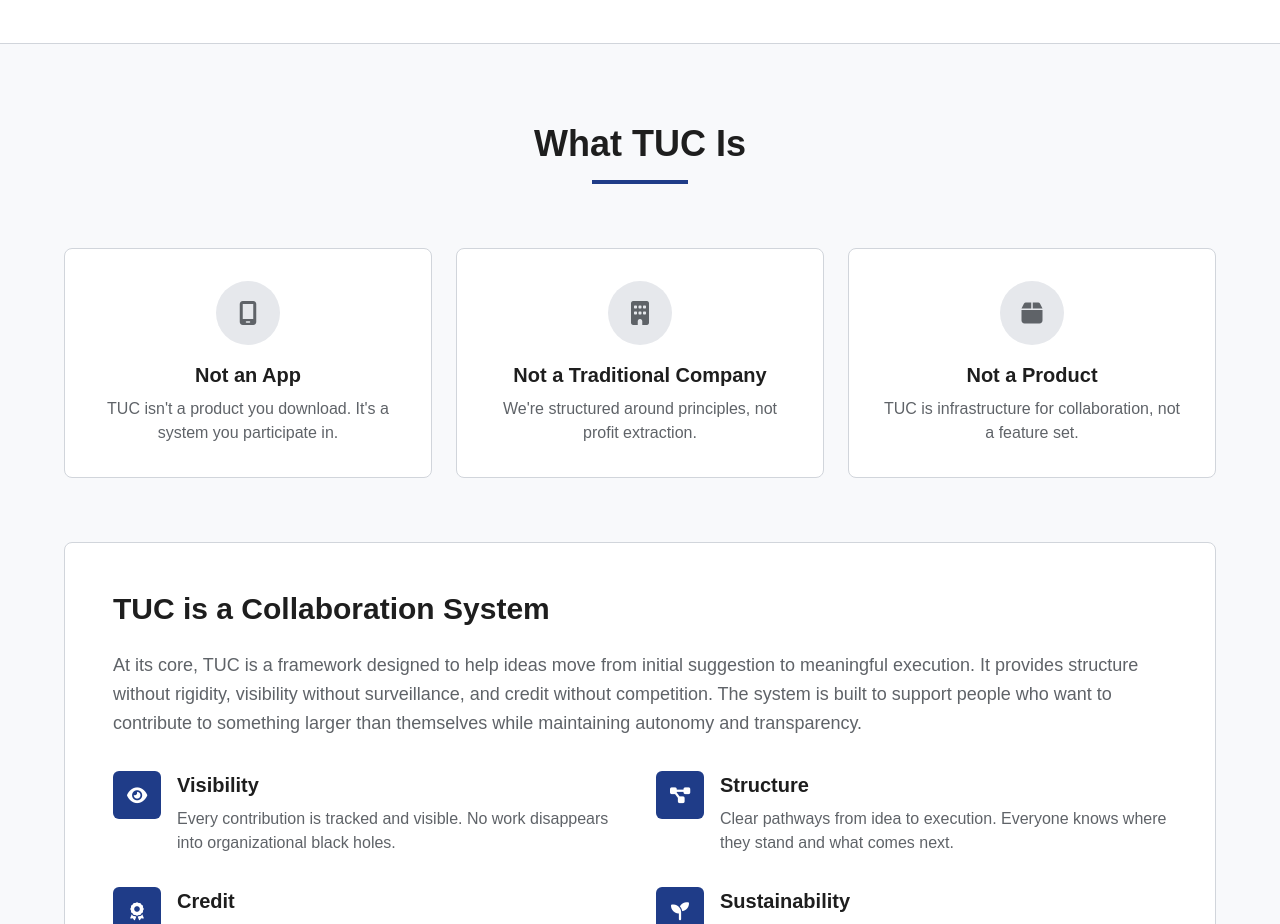
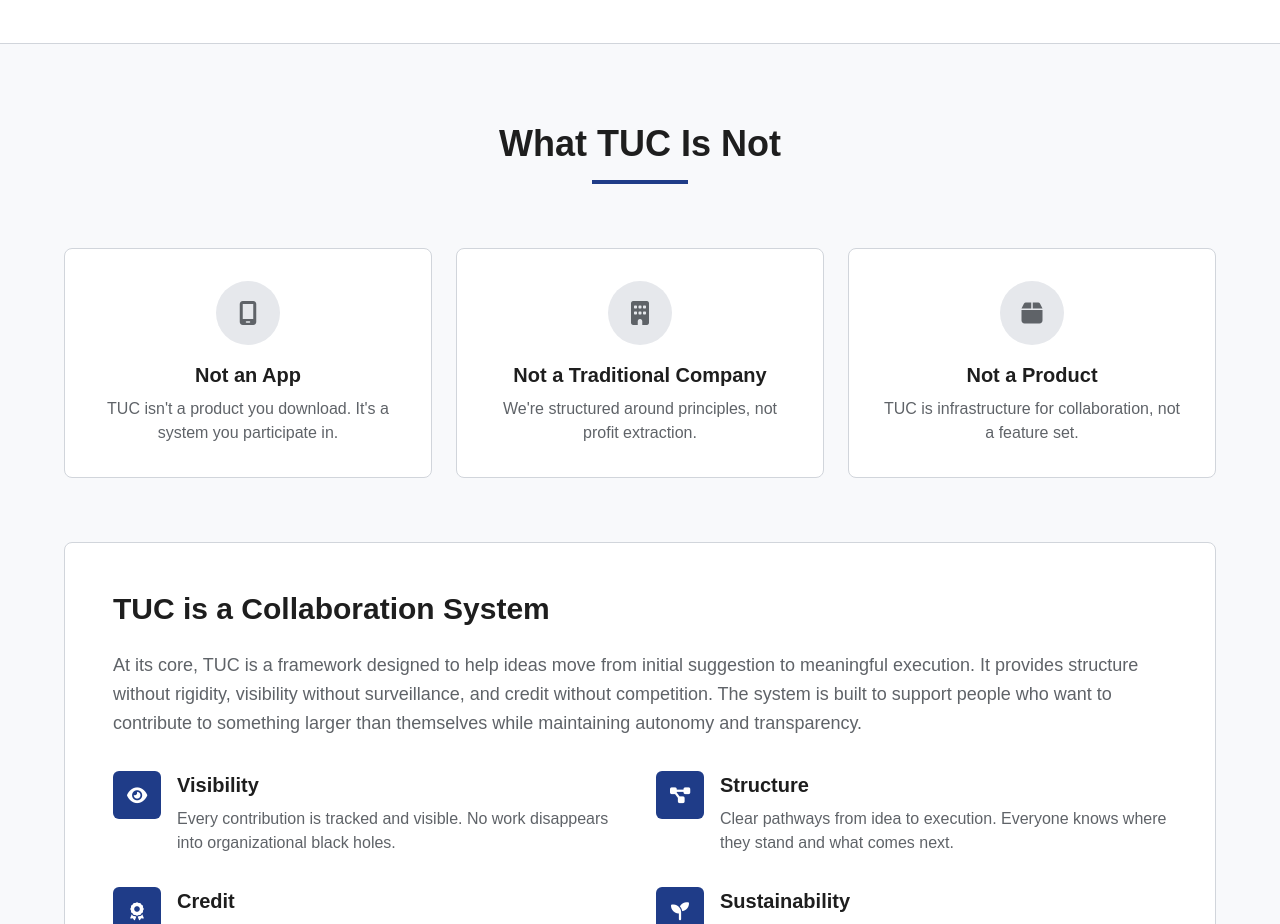
Before and after one commit to peterrobert/TUC_WEBSITE, a React (Vite) app: page / in a window 1280 px wide. Shown: the part 3840-4764 px from the top of the page. Built offline with nearby package versions, Linux system fonts and the light colour scheme; a web font is replaced by a local one.

Commit message:
what is not

```diff
--- a/src/data/landingPage.ts
+++ b/src/data/landingPage.ts
@@ -8,7 +8,7 @@ const landingPageData = {
     ]
   },
   "whatIsTucSection": {
-    "title": "What TUC Is",
+    "title": "What TUC Is Not",
     "introCards": [
       {
         "icon": "fa-mobile-screen",
```
